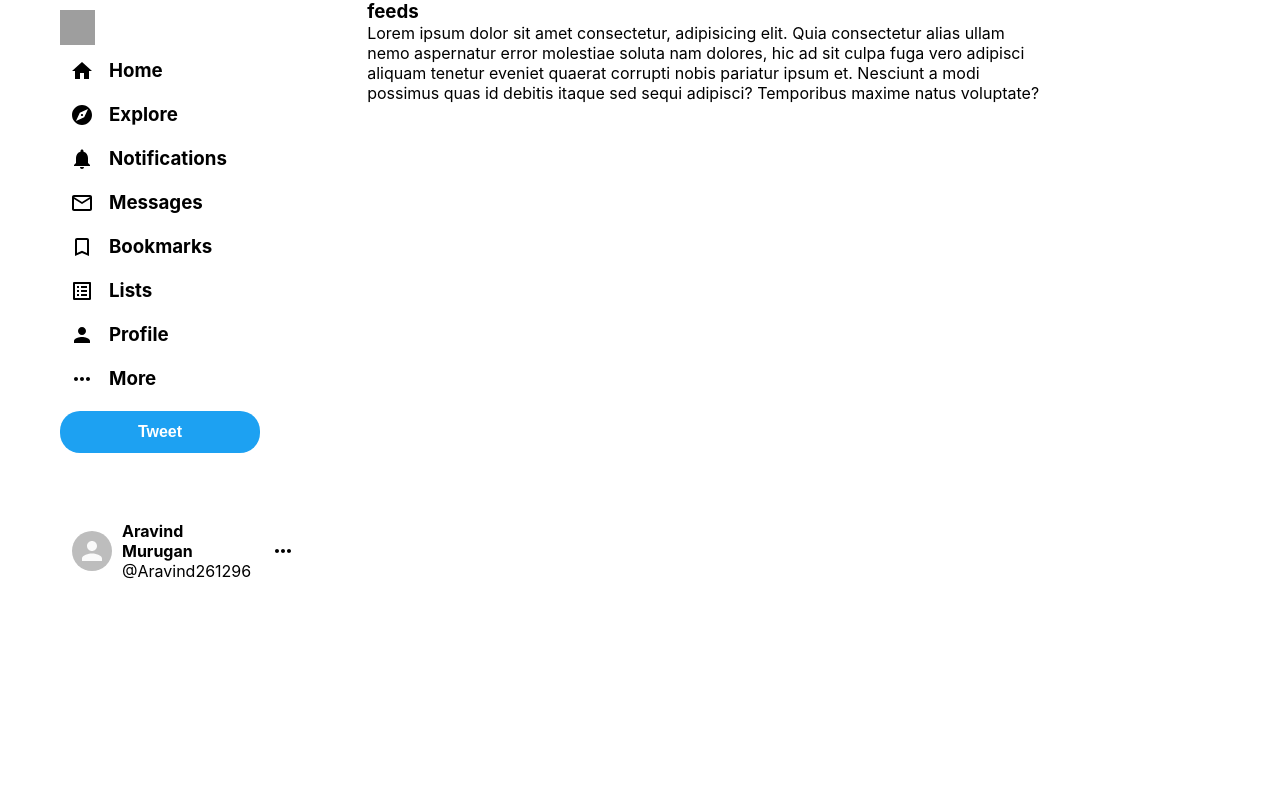
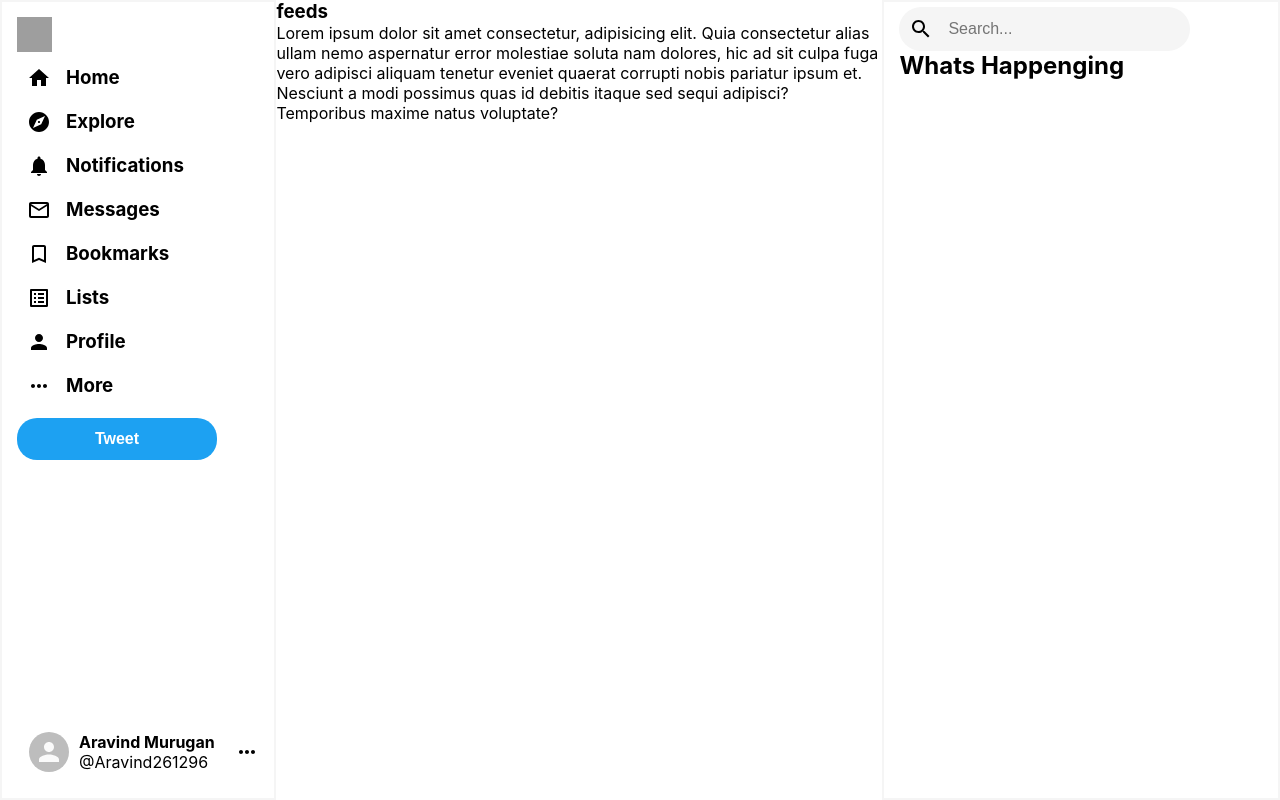
Before and after one commit to AravindMurgan/Twitter_clone, a React (Create React App) app: page / in a window 1280 px wide. Built offline with nearby package versions, Linux system fonts and the light colour scheme; grey boxes are pictures that could not be loaded.

Commit message:
rightsidebar

```diff
--- a/src/App.js
+++ b/src/App.js
@@ -2,12 +2,19 @@ import React from 'react';
 import LeftSidebar from './component/leftSidebar/Leftsidebar';
 import './App.css'
 import Feeds from './component/Feeds/Feeds';
+import RightSidebar from './component/rightSidebar/RightSidebar';
 
 function App() {
 	return (
 		<div className='app'>
+			{/* LeftSideBar */}
 			<LeftSidebar />
+
+			{/* Feeds */}
 			<Feeds />
+
+			{/* RightSidebar */}
+			<RightSidebar />
 		</div>
 	);
 }
--- a/src/component/Feeds/Feeds.css
+++ b/src/component/Feeds/Feeds.css
@@ -1,3 +1,3 @@
 .feed{
-    flex: 0.6;
+    flex: 0.5;
 }
--- a/src/component/leftSidebar/Leftsidebar.css
+++ b/src/component/leftSidebar/Leftsidebar.css
@@ -13,8 +13,10 @@
     display: flex;
     flex-direction: column;
     flex: 0.2;
-    padding: 10px 60px;
+    padding: 15px;
+    position: relative;
     height: 100vh;
+    border:2px solid whitesmoke
 }
 
 
@@ -39,9 +41,11 @@
 }
 
 .profile{
-    margin-top: 3.5rem;
+
     display: flex;
     align-items: center;
+    position: fixed;
+    bottom: 1rem;
     padding: 12px;
 }
 
--- /dev/null
+++ b/src/component/rightSidebar/RightSidebar.css
@@ -0,0 +1,26 @@
+.right__sidebar{
+    flex: 0.3;
+    border:2px solid whitesmoke;
+    width: 100%;
+    padding: 5px 15px;
+}
+
+.search{
+    display: flex;
+    align-items: center;
+    padding: 10px;
+    border:none;
+    outline: none;
+    background-color: whitesmoke;
+    width: 80%;
+    border-radius: 99px;
+
+}
+
+.search > .search__button{
+    margin-left: 15px;
+    outline: 0;
+    border:none;
+    background-color: whitesmoke;
+    font-size: 16px;
+}
--- /dev/null
+++ b/src/component/rightSidebar/RightSidebar.js
@@ -0,0 +1,25 @@
+import SearchIcon from '@material-ui/icons/Search';
+import React from 'react';
+import './RightSidebar.css';
+import RightSidebarOption from './RightSidebarOption';
+
+function RightSidebar() {
+	return (
+		<div className='right__sidebar'>
+			<header className='search'>
+				<SearchIcon />
+				<input className='search__button' type='text' placeholder='Search...' />
+			</header>
+
+			<div className='news__feed'>
+				<div className='header'>
+					<h2>Whats Happenging</h2>
+				</div>
+
+				<RightSidebarOption />
+			</div>
+		</div>
+	);
+}
+
+export default RightSidebar;
--- /dev/null
+++ b/src/component/rightSidebar/RightSidebarOption.js
@@ -0,0 +1,19 @@
+import React from 'react';
+import './RightSidebarOption.css';
+
+function RightSidebarOption() {
+	return (
+		<div className='feed__body'>
+			<div className='feed__description  '>
+				<small></small>
+				<h3></h3>
+                <small></small>
+			</div>
+
+
+
+		</div>
+	);
+}
+
+export default RightSidebarOption;
```
Also changed, not shown: src/component/rightSidebar/RightSidebarOption.css (added).
